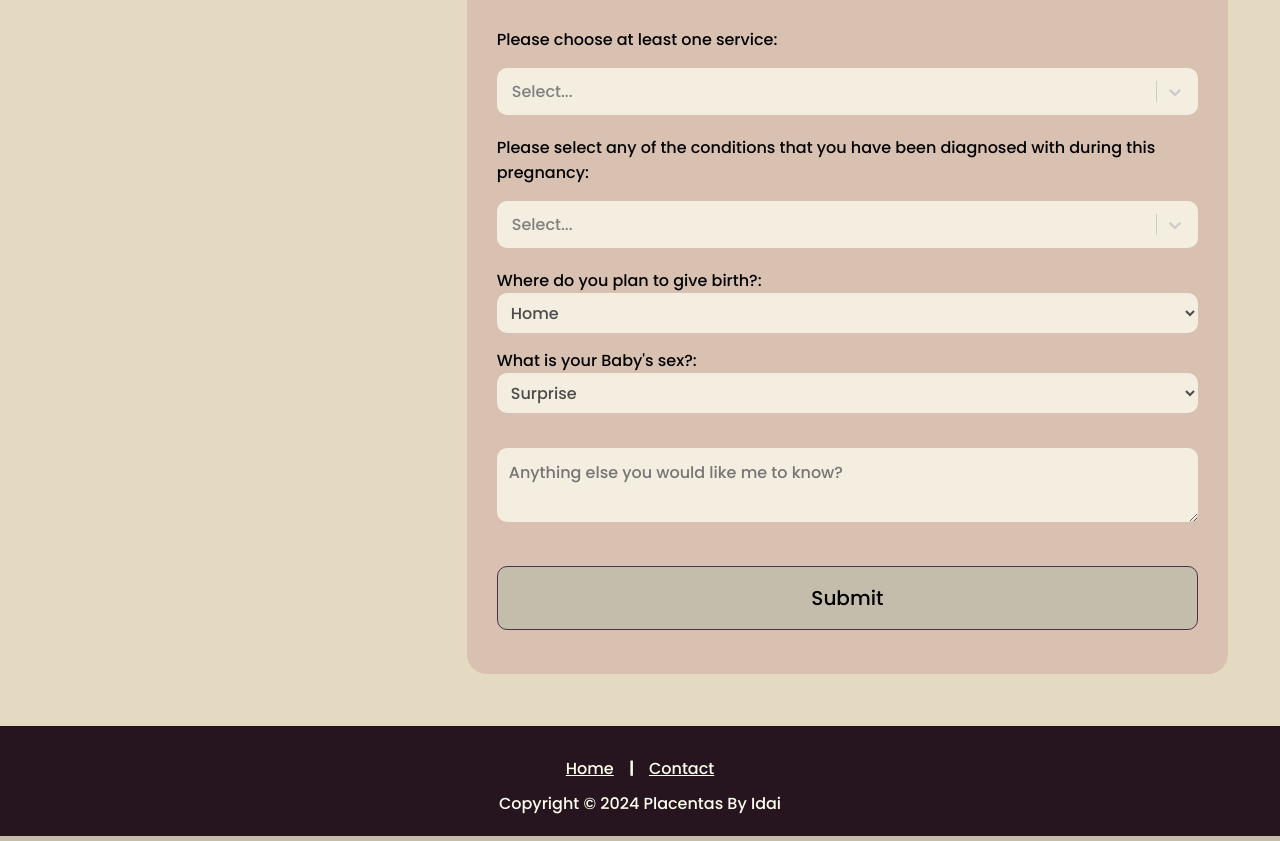
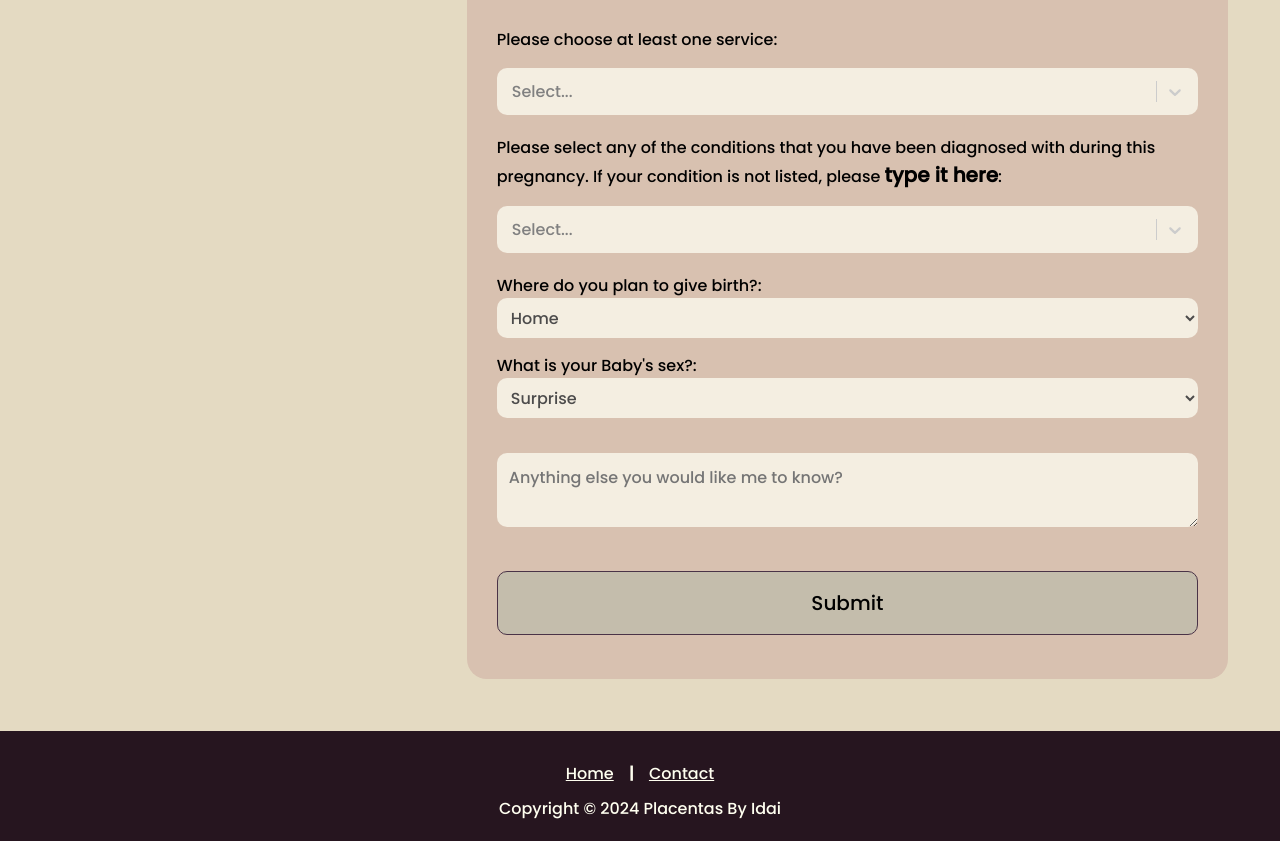
Before and after one commit to elta79/placenta-website, a React (Vite) app: page /contact in a window 1280 px wide. Shown: the part 980-1821 px from the top of the page. Built offline with nearby package versions, Linux system fonts and the light colour scheme.

Commit message:
Update ContactForm.jsx
Add select field in which user can type any unlisted options.

```diff
--- a/src/components/ContactForm.jsx
+++ b/src/components/ContactForm.jsx
@@ -1,6 +1,7 @@
 import { useNavigate } from 'react-router-dom'
 import '../styles/contact.css'
 import Select from 'react-select'
+import CreatableSelect from 'react-select/creatable'
 import emailjs from '@emailjs/browser'
 import Modal from '../components/Modal'
 import { useEffect, useRef, useState } from 'react'
@@ -144,7 +145,7 @@ const ContactForm =()=>{
       //iterate array and if value = gbs open modal
       selectedOption.forEach(condition => {
         if (condition.value === 'gbs'){
-            setOpenModal(true)
+          setOpenModal(true)
         }
       })
       return{
@@ -383,9 +384,9 @@ const ContactForm =()=>{
         </label>
         <label htmlFor='condition'>
           <span id='condition-label'>
-            Please select any of the conditions that you have been diagnosed with during this pregnancy:
+            Please select any of the conditions that you have been diagnosed with during this pregnancy. If your condition is not listed, please <span className='bold'>type it here</span>:
           </span>
-          <Select
+          <CreatableSelect
             options={conditions}
             onChange={handleChangeConditions}
             onBlur={()=> handleBlur({target:{name:'condition'}})}
```
